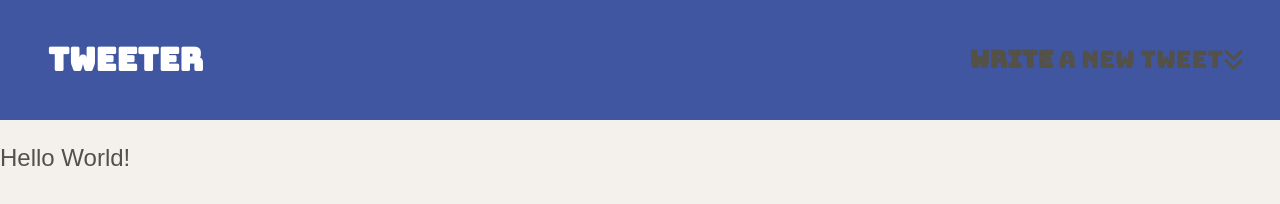
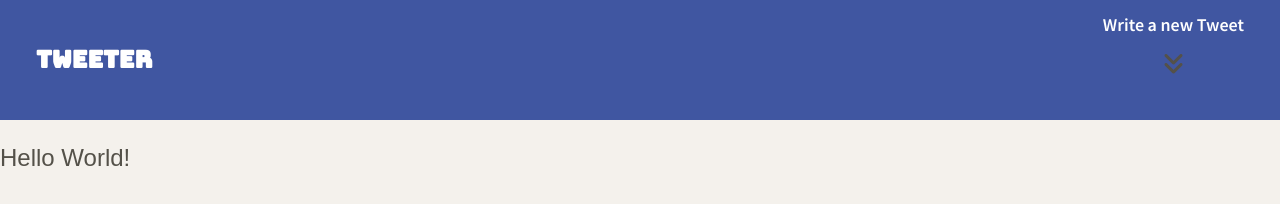
Before and after one commit to solidquartz/tweeter, a website: page public/index.html in a window 1280 px wide. Drawn offline with nearby package versions, Linux system fonts and the light colour scheme.

Commit message:
Arrow under right nav element

```diff
--- a/public/index.html
+++ b/public/index.html
@@ -42,11 +42,17 @@
 <body>
   <!-- Top nav bar (fixed) -->
   <nav>
-    <h1>tweeter</h1>
-<div>
-<p><strong>Write</strong> a new Tweet</p>
-<p><i class="fa-solid fa-angles-down"></i></p>
-</div>
+    <div class="header">
+      <h1>tweeter</h1>
+    </div>
+
+    <div class="right-nav">
+        <h2>Write a new Tweet</h2>
+
+        <i class="fa-solid fa-angles-down"></i>
+
+    </div>
+
 
   </nav>
 
--- a/public/styles/nav.css
+++ b/public/styles/nav.css
@@ -1,3 +1,14 @@
+h1 {
+  color: #FFFFFF;
+  font-size: x-large;
+}
+
+h2 {
+  font-family: 'Source Sans Pro';
+  color: #FFFFFF;
+  font-size: large;
+}
+
 nav {
   display: flex;
   height: 120px;
@@ -6,20 +17,19 @@ nav {
   justify-content: space-between;
 }
 
-h1 {
+.header {
   display: flex;
   align-items: center;
   justify-content: flex-start;
   margin-right: 1.5em;
   margin-left: 1.5em;
-  color: #FFFFFF;
-  font-size: xx-large;
+
 }
 
-div {
+.right-nav {
   display: flex;
   align-items: center;
-  justify-content: flex-end;
+  flex-direction: column;
   margin-right: 1.5em;
   margin-left: 1.5em;
 }
```
